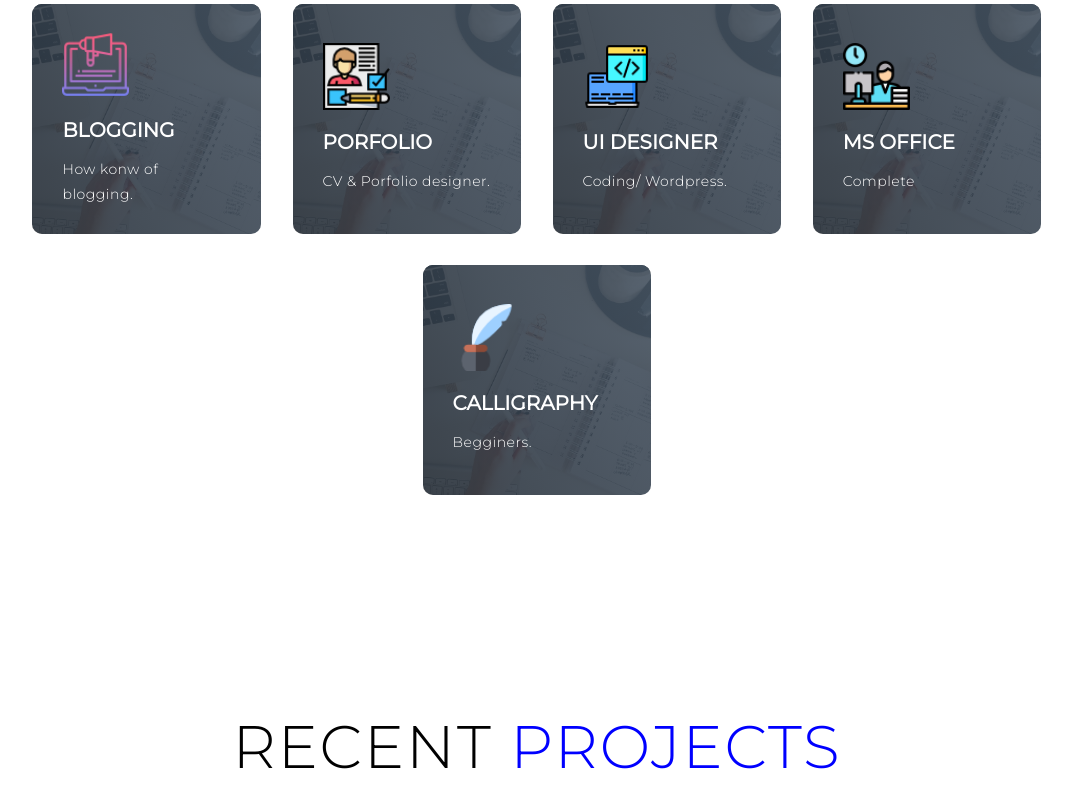
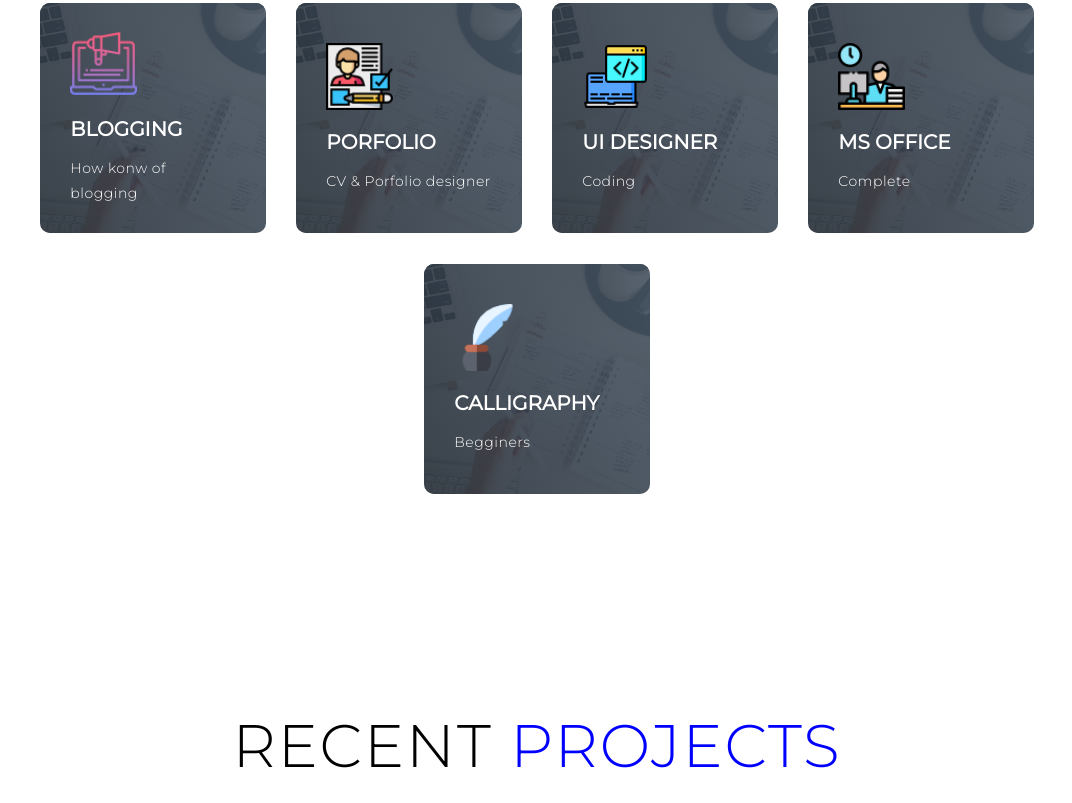
Before and after one commit to muhammad6316/porfolio, a plain HTML site: page index.html in a window 1280 px wide. Shown: the part 1145-1948 px from the top of the page, without its empty margins (103-1175 px from the left). Drawn offline with Linux system fonts and the light colour scheme.

Commit message:
Update index.html

```diff
--- a/index.html
+++ b/index.html
@@ -59,17 +59,17 @@
         <div class="service-item">
           <div class="icon"><img src="blog.png"/></div>
           <h2>Blogging</h2>
-          <p>How konw of blogging.</p>
+          <p>How konw of blogging</p>
         </div>
         <div class="service-item">
           <div class="icon"><img src="resume.png"/></div>
           <h2>Porfolio</h2>
-          <p>CV & Porfolio designer.</p>
+          <p>CV & Porfolio designer</p>
         </div>
         <div class="service-item">
           <div class="icon"><img src="development.png"/></div>
           <h2>UI designer</h2>
-          <p>Coding/ Wordpress. </p>
+          <p>Coding </p>
         </div>
         <div class="service-item">
           <div class="icon"><img src="work.png"/></div>
@@ -79,7 +79,7 @@
         <div class="service-item">
           <div class="icon"><img src="quill.png"/></div>
           <h2>Calligraphy</h2>
-          <p>Begginers. </p>
+          <p>Begginers </p>
         </div>
       </div>
     </div>
```
